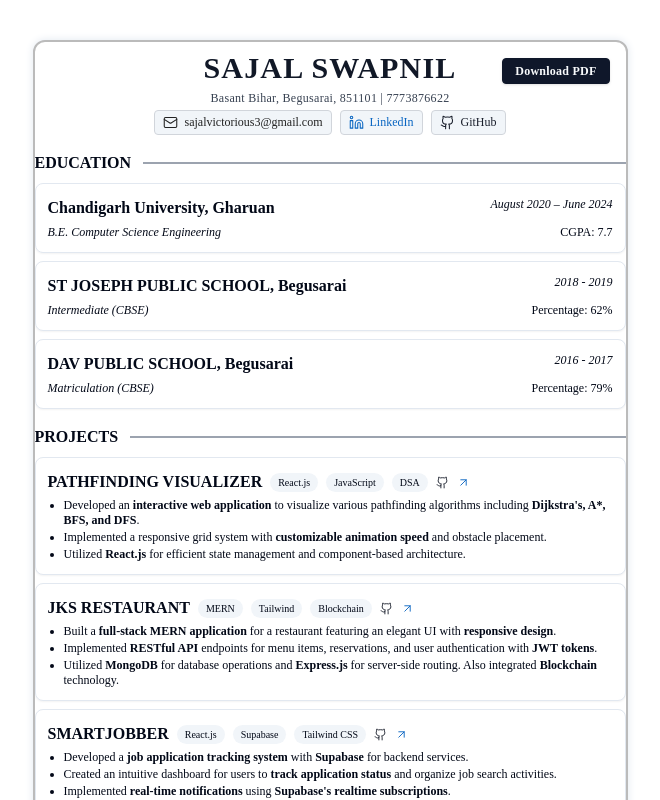
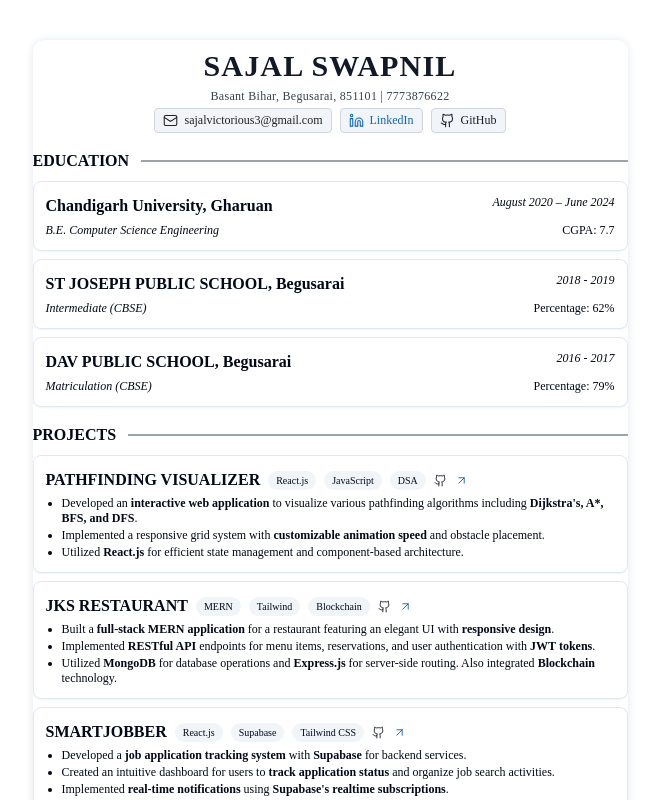
Before and after one commit to Sajal-12/dev-portfolio-reimagined-70, a React (Vite) app: page / in a window 1280 px wide. Shown: the top 800 px of the page, without its empty margins (310-970 px from the left). Built offline with nearby package versions, Linux system fonts and the light colour scheme.

Commit message:
Remove boundary and download button
Remove the outer border and the download PDF button from the resume.

```diff
--- a/src/index.css
+++ b/src/index.css
@@ -93,7 +93,8 @@
   max-width: 595px !important;
   background: #fff;
   border-radius: 12px;
-  border: 2.8px solid #bbb;
+  /* Remove or minimize the border for a cleaner A4 look */
+  border: none !important;
   box-shadow: 0 0 8px #e2e8f0;
   margin: 40px auto !important;
   box-sizing: border-box;
--- a/src/pages/Index.tsx
+++ b/src/pages/Index.tsx
@@ -1,4 +1,3 @@
-
 import React from "react";
 import { Github, Mail, Linkedin } from "lucide-react";
 import { Separator } from "@/components/ui/separator";
@@ -6,14 +5,9 @@ import { Card, CardContent } from "@/components/ui/card";
 import { downloadNodeAsPdf } from "@/lib/download-pdf";
 
 const Index = () => {
-  // Handler for PDF download button
-  const handleDownload = () => {
-    downloadNodeAsPdf(".a4-page", "Sajal_Swapnil_Resume.pdf");
-  };
-
   return (
     <div
-      className="relative font-serif a4-page border-2 border-gray-300 shadow-lg bg-white print:bg-white"
+      className="relative font-serif a4-page shadow-lg bg-white print:bg-white"
       style={{
         width: "595px",
         minHeight: "842px",
@@ -23,25 +17,12 @@ const Index = () => {
         borderRadius: "12px",
       }}
     >
-      {/* Download Button (NO icon, just text) */}
-      <button
-        aria-label="Download PDF"
-        onClick={handleDownload}
-        className="absolute top-4 right-4 bg-primary text-primary-foreground px-3 py-1 rounded text-xs font-semibold shadow hover:bg-primary/80 transition print:hidden border border-primary"
-        style={{
-          letterSpacing: "0.02em",
-        }}
-      >
-        Download PDF
-      </button>
-
       {/* Header/Name Section */}
       <header className="text-center mb-4 mt-2">
         <h1 className="text-3xl font-bold mb-1 tracking-wide text-gray-900" style={{ letterSpacing: "0.04em" }}>SAJAL SWAPNIL</h1>
         <div className="text-xs mb-1 text-gray-700 font-medium tracking-wide">
           Basant Bihar, Begusarai, 851101 | 7773876622
         </div>
-        {/* Contact Row: Tightly aligned, resized logos/links, no extra underline */}
         <div className="flex justify-center gap-2 items-center flex-wrap text-xs mt-1 mb-1">
           <a
             href="mailto:sajalvictorious3@gmail.com"
```
